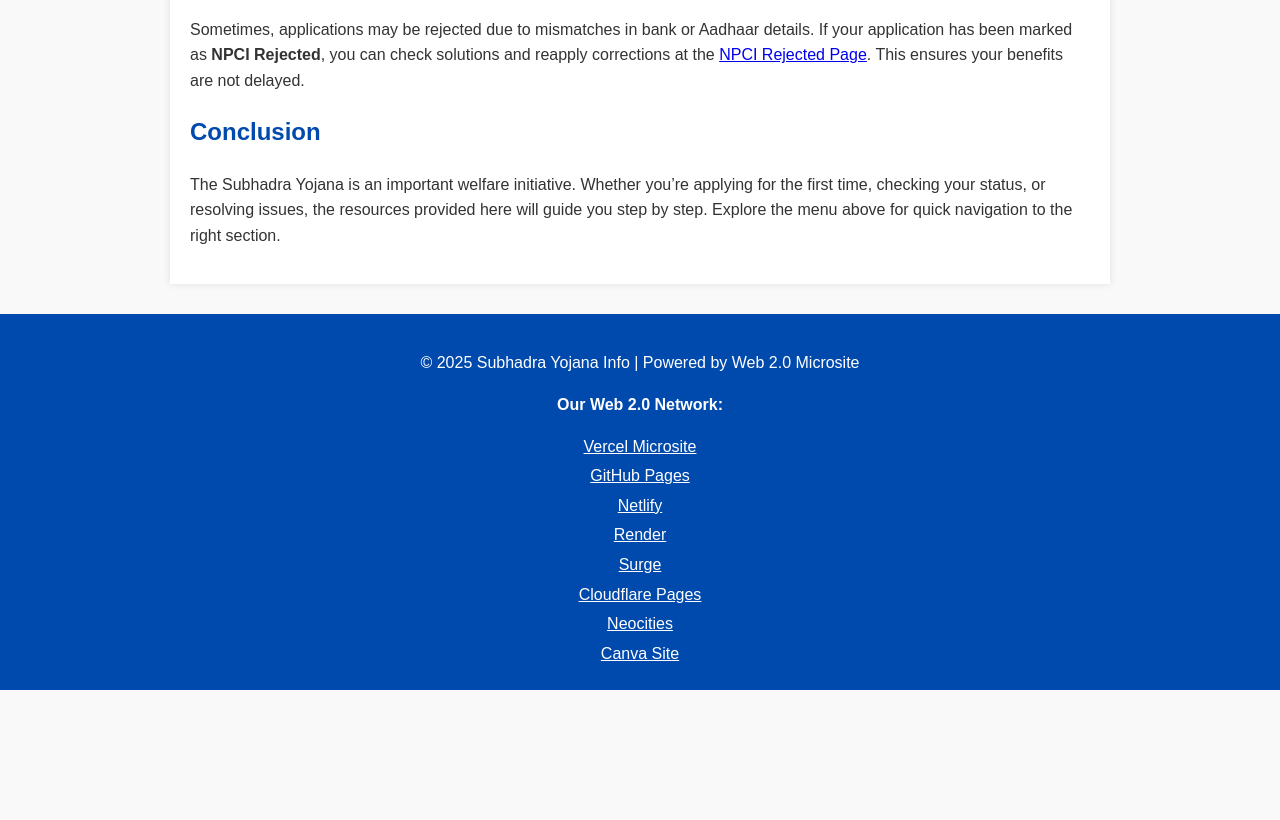
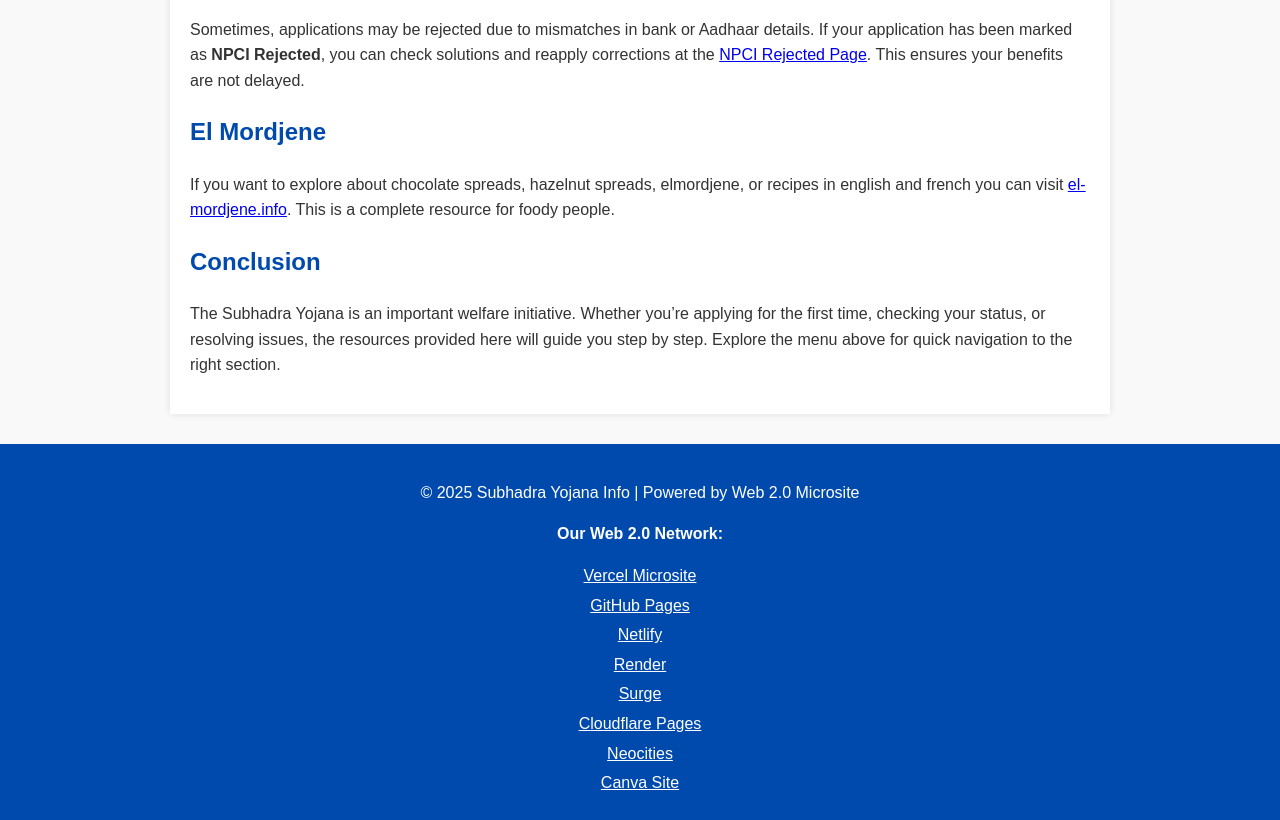
Before and after one commit to DrShahidIslam/Subhadra, a plain HTML site: page index.html in a window 1280 px wide. Shown: the part 800-1620 px from the top of the page. Before the commit the page ends 1490 px from the top, so only its background shows below. Drawn offline with Linux system fonts and the light colour scheme.

Commit message:
Update index.html

```diff
--- a/index.html
+++ b/index.html
@@ -116,6 +116,13 @@
     This ensures your benefits are not delayed.
   </p>
 
+   <h2>El Mordjene</h2>
+  <p>
+    If you want to explore about chocolate spreads, hazelnut spreads, elmordjene, or recipes in english and french you can visit
+    <a href="https://el-mordjene.info/">el-mordjene.info</a>.
+    This is a complete resource for foody people.
+  </p>
+
   <h2>Conclusion</h2>
   <p>
     The Subhadra Yojana is an important welfare initiative. Whether you’re applying for the first time, checking your status, or resolving issues, the resources provided here will guide you step by step. Explore the menu above for quick navigation to the right section.
```
